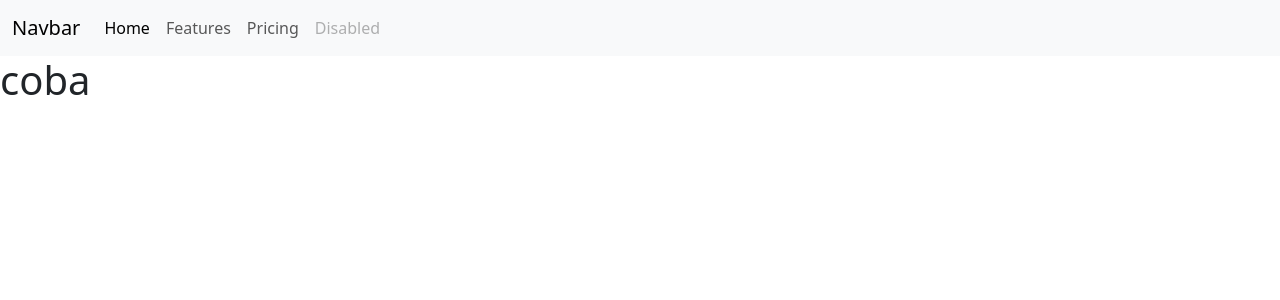
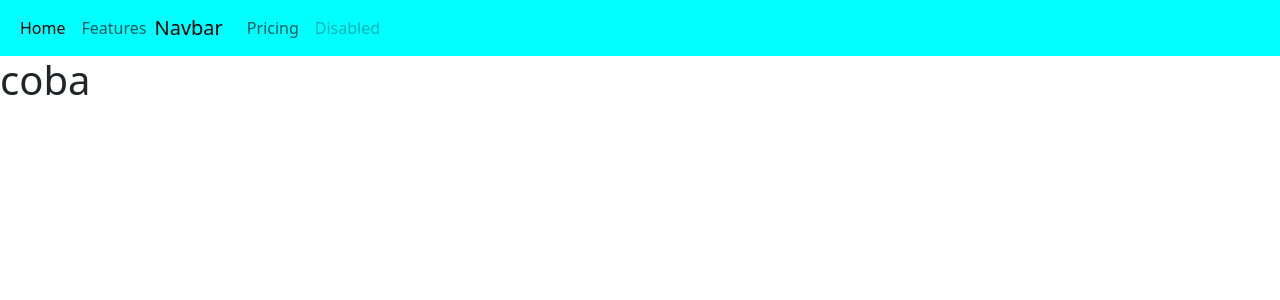
Before and after one commit to AffanAts/Dehaexport, a React (Create React App) app: page / in a window 1280 px wide. Shown: the top 300 px of the page. Built offline with nearby package versions, Linux system fonts and the light colour scheme.

Commit message:
error dinavbar

```diff
--- a/src/assets/style.css
+++ b/src/assets/style.css
@@ -0,0 +1,12 @@
+.bg-color {
+  background-color: aqua;
+}
+
+.navbar.center .navbar-inner {
+  text-align: center;
+}
+
+.navbar.center .navbar-inner .nav {
+  display: inline-block;
+  float: none;
+}
--- a/src/components/navbar/Header.js
+++ b/src/components/navbar/Header.js
@@ -1,13 +1,11 @@
+import React from "react";
+
 export default function Header() {
   return (
-    <>
-      <nav class="navbar navbar-expand-lg bg-body-tertiary">
-        <div class="container-fluid">
-          <a class="navbar-brand" href="#">
-            Navbar
-          </a>
+    <nav className="navbar navbar-expand-lg bg-color">
+      <div className="container-fluid">
         <button
-            class="navbar-toggler"
+          className="navbar-toggler"
           type="button"
           data-bs-toggle="collapse"
           data-bs-target="#navbarNavAltMarkup"
@@ -15,26 +13,31 @@ export default function Header() {
           aria-expanded="false"
           aria-label="Toggle navigation"
         >
-            <span class="navbar-toggler-icon"></span>
+          <span className="navbar-toggler-icon"></span>
         </button>
-          <div class="collapse navbar-collapse" id="navbarNavAltMarkup">
-            <div class="navbar-nav">
-              <a class="nav-link active" aria-current="page" href="#">
+        <div
+          className="collapse navbar-collapse my-auto"
+          id="navbarNavAltMarkup"
+        >
+          <div className="navbar-nav">
+            <a className="nav-link active" aria-current="page" href="#">
               Home
             </a>
-              <a class="nav-link" href="#">
+            <a className="nav-link" href="#">
               Features
             </a>
-              <a class="nav-link" href="#">
+            <a className="navbar-brand" href="#">
+              Navbar
+            </a>
+            <a className="nav-link" href="#">
               Pricing
             </a>
-              <a class="nav-link disabled" aria-disabled="true">
+            <a className="nav-link disabled" aria-disabled="true">
               Disabled
             </a>
           </div>
         </div>
       </div>
     </nav>
-    </>
   );
 }
--- a/src/index.js
+++ b/src/index.js
@@ -3,7 +3,9 @@ import ReactDOM from "react-dom/client";
 import "./index.css";
 import App from "./App";
 import reportWebVitals from "./reportWebVitals";
-import "bootstrap/dist/css/bootstrap.min.css";
+import "./assets/style.css";
+import "bootstrap/dist/css/bootstrap.min.css"; // Import Bootstrap CSS
+import "bootstrap/dist/js/bootstrap.bundle.min.js"; // Import Bootstrap JavaScript
 
 const root = ReactDOM.createRoot(document.getElementById("root"));
 root.render(
```
Lines whose indentation alone changed are shown as unchanged.
